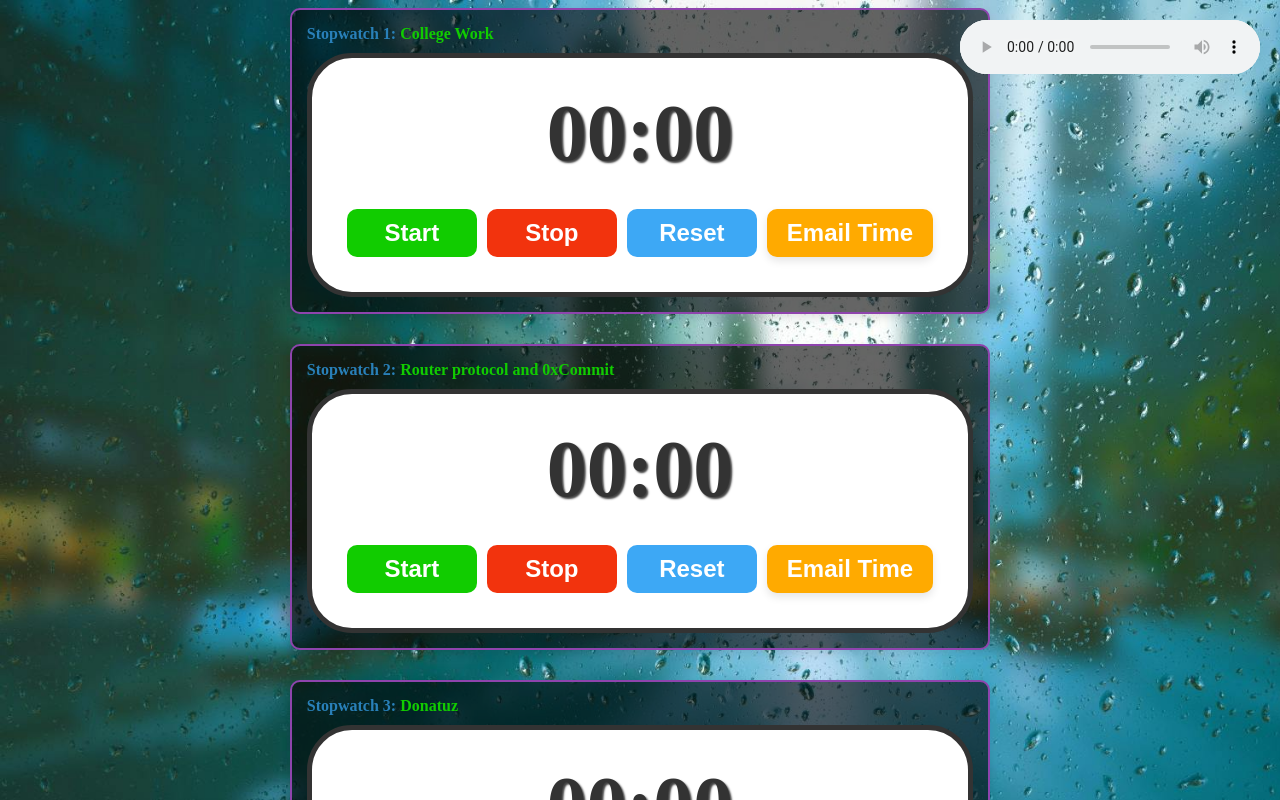
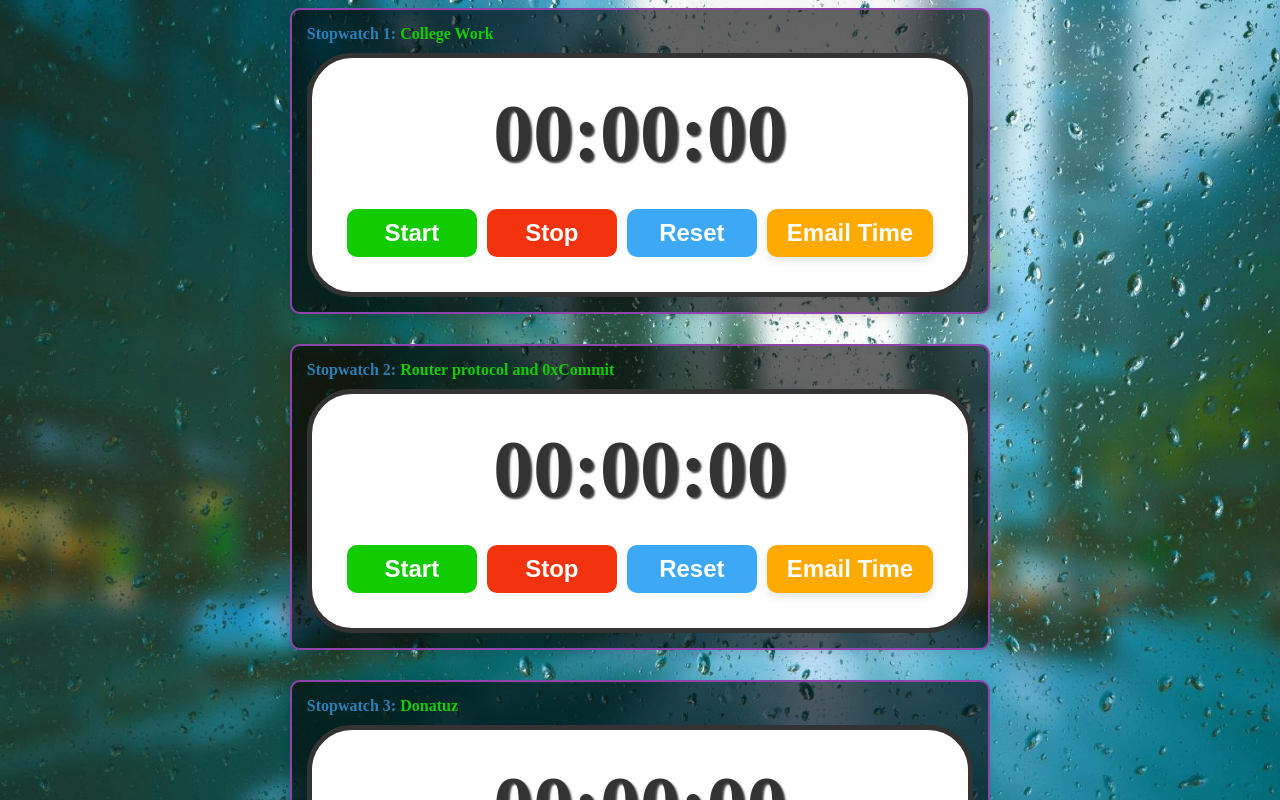
Before and after one commit to nayanatara07/Stopwatch, a React (Create React App) app: page / in a window 1280 px wide. Shown: the top 800 px of the page. Built offline with nearby package versions, Linux system fonts and the light colour scheme.

Commit message:
removed audio file and corrected few bugs

```diff
--- a/src/assets/Stopwatch.jsx
+++ b/src/assets/Stopwatch.jsx
@@ -1,6 +1,5 @@
-import React, { useState } from 'react';
+import React, { useState, useEffect, useRef } from 'react';
 import emailjs from 'emailjs-com';
-
 function sendEmail(fromName, stopwatchNumber, elapsedTime, recipientEmail) {
     const serviceId = process.env.REACT_APP_EMAILJS_SERVICE_ID;
     const templateId = process.env.REACT_APP_EMAILJS_TEMPLATE_ID;
@@ -27,42 +26,55 @@ function Stopwatch() {
     const [isRunning, setIsRunning] = useState(false);
     const [elapsedTime, setElapsedTime] = useState(0);
     const [fromName, setFromName] = useState('');
+    const intervalIdRef = useRef(null);
+    const startTimeRef = useRef(0);
 
-    let timer;
+    useEffect(() => {
+        if(isRunning){
+            intervalIdRef.current = setInterval(() => {
+                setElapsedTime(Date.now() - startTimeRef.current);
+            }, 10);
+        }
+
+        return () => {
+            clearInterval(intervalIdRef.current);
+        }
+
+    }, [isRunning]);
 
     function start() {
         setIsRunning(true);
-        timer = setInterval(() => {
-            setElapsedTime((prevElapsedTime) => prevElapsedTime + 1000);
-        }, 1000);
+        startTimeRef.current = Date.now() - elapsedTime;
     }
 
     function stop() {
         setIsRunning(false);
-        clearInterval(timer);
     }
 
     function reset() {
         setElapsedTime(0);
         setIsRunning(false);
-        clearInterval(timer);
     }
 
     function formatTime() {
+        let hours = Math.floor(elapsedTime / (1000 * 60 * 60));
         let minutes = Math.floor(elapsedTime / (1000 * 60) % 60);
-        let seconds = Math.floor(elapsedTime / 1000) % 60;
+        let seconds = Math.floor(elapsedTime / (1000) % 60);
+        let milliseconds = Math.floor((elapsedTime % 1000) / 10);
 
+        hours = String(hours).padStart(2, "0");
         minutes = String(minutes).padStart(2, "0");
         seconds = String(seconds).padStart(2, "0");
+        milliseconds = String(milliseconds).padStart(2, "0");
 
-        return `${minutes}:${seconds}`;
+        return `${minutes}:${seconds}:${milliseconds}`;
     }
 
     function handleEmailSend(stopwatchTimes) {
         const recipientEmail = prompt('Enter your email address:');
         const fromName = prompt('Enter your name:');
         if (recipientEmail && fromName) {
-            sendEmail(fromName, stopwatchTimes, formatTime(), recipientEmail);
+            sendEmail(fromName, stopwatchTimes, elapsedTime, recipientEmail);
         }
     }
 
@@ -73,29 +85,10 @@ function Stopwatch() {
                 <button onClick={start} className="start-button">Start</button>
                 <button onClick={stop} className="stop-button">Stop</button>
                 <button onClick={reset} className="reset-button">Reset</button>
-                <button onClick={() => handleEmailSend('Stopwatch')} className="email-button">Email Time</button>
+                <button onClick={() => handleEmailSend('Stopwatch', elapsedTime)} className="email-button">Email Time</button>
             </div>
         </div>
     );
 }
 
-function AudioPlayer() {
-    console.log("Rendering AudioPlayer component");
-    return (
-        <div className="audio-player" style={{ position: 'fixed', top: '20px', right: '20px', zIndex: '9999' }}>
-            <audio controls>
-                <source src="/assets/Beloved.mp3" type="audio/mp3" />
-                Your browser does not support the audio element.
-            </audio>
-        </div>
-    );
-}
-
-export default function App() {
-    return (
-        <div className="App">
-            <Stopwatch />
-            <AudioPlayer />
-        </div>
-    );
-}
+export default Stopwatch;
```
Also changed, not shown: 1 other file (tests, documents, lock files or other folders).
